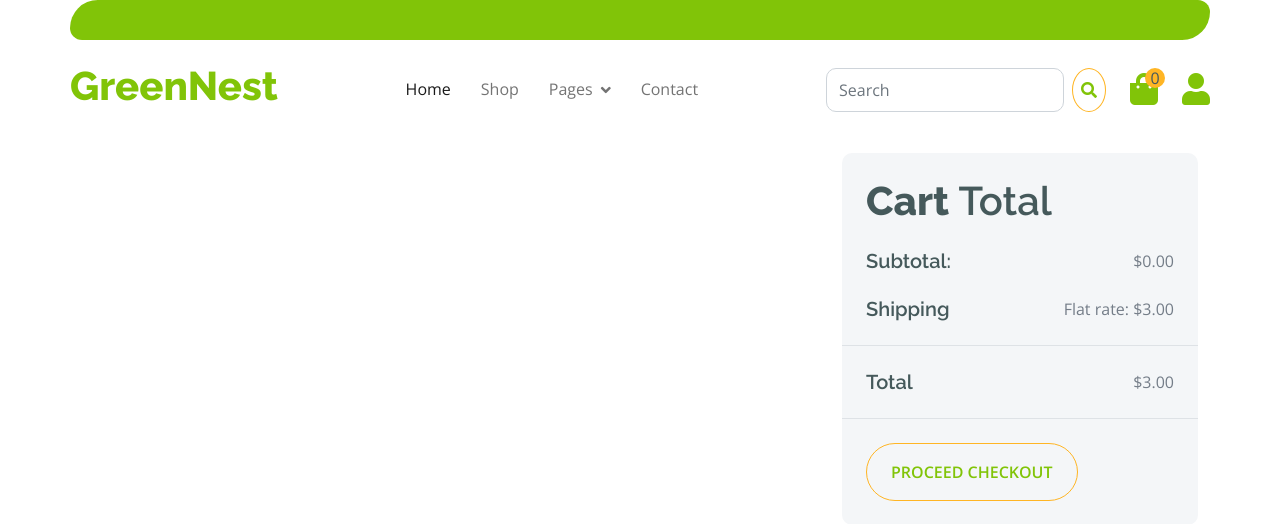
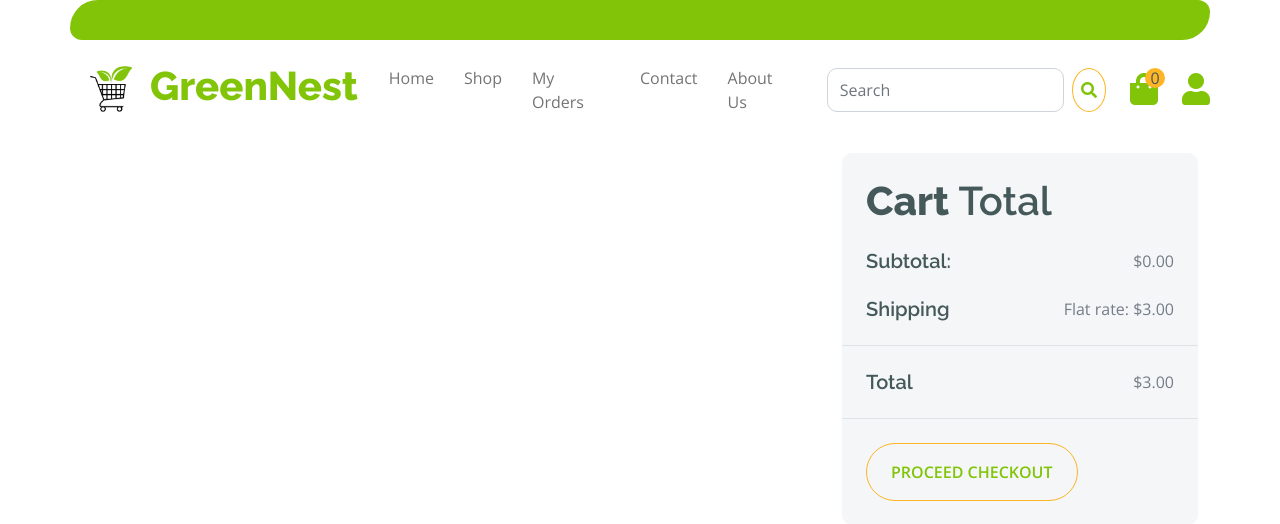
Before and after one commit to Khushbumodi123/GreenNest, a Django app: page /cart/ in a window 1280 px wide. Shown: the top 524 px of the page. Run offline with Django 5.2, Linux system fonts and the light colour scheme; lists and menus that the app fills with data are empty; some libraries are stand-ins or nearby versions.

Commit message:
worked on navbar.

```diff
--- a/landingPage/templates/landingPage/base.html
+++ b/landingPage/templates/landingPage/base.html
@@ -44,39 +44,24 @@
         <div class="container topbar bg-primary d-none d-lg-block">
             <div class="d-flex justify-content-between">
                 <div class="top-info ps-2">
+                    <!-- Top info content -->
                 </div>
             </div>
         </div>
         <div class="container px-0">
-            <nav class="navbar navbar-light bg-white navbar-expand-xl">
-                <!-- <img src="{% static 'img/GreenNestLogo.png' %}" ></i> -->
-                <a href="{% url 'landingPage:index' %}" class="navbar-brand"><h1 class="text-primary display-6">GreenNest</h1></a>
+            <nav class="navbar navbar-light bg-white navbar-expand-xl" style="display: flex; align-items: center;">
+                <img src="{% static 'images/newLogo.png' %}" style="height: 80px; width: auto;">
+                <a href="{% url 'landingPage:index' %}" class="navbar-brand"><h2 class="text-primary display-6">GreenNest</h2></a>
                 <button class="navbar-toggler py-2 px-3" type="button" data-bs-toggle="collapse" data-bs-target="#navbarCollapse">
                     <span class="fa fa-bars text-primary"></span>
                 </button>
                 <div class="collapse navbar-collapse bg-white" id="navbarCollapse">
                     <div class="navbar-nav mx-auto">
-                        <a href="{% url 'landingPage:index' %}" class="nav-item nav-link active">Home</a>
+                        <a href="{% url 'landingPage:index' %}" class="nav-item nav-link">Home</a>
                         <a href="{% url 'landingPage:shop' %}" class="nav-item nav-link">Shop</a>
-                        {% if request.session.customer %}
-                        <div class="nav-item dropdown">
-                            <a href="#" class="nav-link dropdown-toggle" data-bs-toggle="dropdown">Pages</a>
-                            <div class="dropdown-menu m-0 bg-secondary rounded-0">
-                                <a href="{% url 'landingPage:cart' %}" class="dropdown-item">Cart</a>
-                                <a href="{% url 'landingPage:checkout' %}" class="dropdown-item">Checkout</a>
-                                <a href="{% url 'landingPage:testimonial' %}" class="dropdown-item">Testimonial</a>
-                            </div>
-                        </div>
-
-                        {% else %}
-                        <div class="nav-item dropdown">
-                            <a href="#" class="nav-link dropdown-toggle" data-bs-toggle="dropdown">Pages</a>
-                            <div class="dropdown-menu m-0 bg-secondary rounded-0">
-                                <a href="{% url 'landingPage:login' %}" class="dropdown-item">Cart</a>
-                            </div>
-                        </div>
-                        {% endif %}
+                        <a href="{% url 'landingPage:orders' %}" class="nav-item nav-link">My Orders</a>
                         <a href="{% url 'landingPage:contact' %}" class="nav-item nav-link">Contact</a>
+                        <a href="{% url 'landingPage:about_us' %}" class="nav-item nav-link">About Us</a>
                     </div>
                     <div class="d-flex m-3 me-0">
                         <form class="d-flex position-relative" method="get" action="{% url 'landingPage:search' %}">
@@ -89,11 +74,19 @@
                             <span class="position-absolute bg-secondary rounded-circle d-flex align-items-center justify-content-center text-dark px-1" style="top: -5px; left: 15px; height: 20px; min-width: 20px;">{{ request.session.cart|cart_total_quantity }}</span>
                         </a>
                         {% if request.session.customer %}
-                        <a href="{% url 'landingPage:profile' %}" class="my-auto">
+                        <a href="{% url 'profile_page:profile' %}" class="my-auto" style="
+        display: inline-block;
+        width: 40px;
+        height: 40px;
+        line-height: 40px;
+        text-align: center;
+        border-radius: 50%;
+        border: 2px solid green;
+        background-color: #e0ffe0;
+        color: #81C405;
+        font-weight: bold;
+    ">
                             {{ request.user.first_name|slice:":1" }}{{ request.user.last_name|slice:":1" }}
-                        </a>
-                        <a href="{% url 'landingPage:logout' %}" class="my-auto">
-                            <i class="fas fa-sign-out-alt fa-2x"></i>
                         </a>
                         {% else %}
                         <a href="{% url 'landingPage:login' %}" class="my-auto">
@@ -105,6 +98,7 @@
             </nav>
         </div>
     </div>
+
     <!-- Navbar End -->
 
     {% block content %}{% endblock %}
--- a/landingPage/views.py
+++ b/landingPage/views.py
@@ -273,7 +273,7 @@ def order(request):
         customer = request.session.get('customer')
         orders = Order.get_orders_by_customer(customer)
         print(orders)
-        return render(request , 'orders.html'  , {'orders' : orders})
+        return render(request , 'landingPage/order.html'  , {'orders' : orders})
 
 # Create your views here.
 class Index(View):
```
Also changed, not shown: db.sqlite3, media_root/customers/images/download_2nCvebJ.jpeg (added), media_root/customers/images/download_QI9fZ7C.jpeg (added), media_root/customers/images/download_U0BqQEK.jpeg (added), media_root/customers/images/download_W3Itqiv.jpeg (added), media_root/customers/images/download_WCBpYVT.jpeg (added), media_root/customers/images/download_Xl1lUGj.jpeg (added), media_root/customers/images/download_c8o3WUE.jpeg (added), media_root/customers/images/download_e7Wj4UQ.jpeg (added), media_root/customers/images/download_m49FJ4o.jpeg (added), media_root/customers/images/download_o17QG39.jpeg (added), media_root/customers/images/download_xUcYf6A.jpeg (added), static/images/newLogo.png (added), 2 other files.
